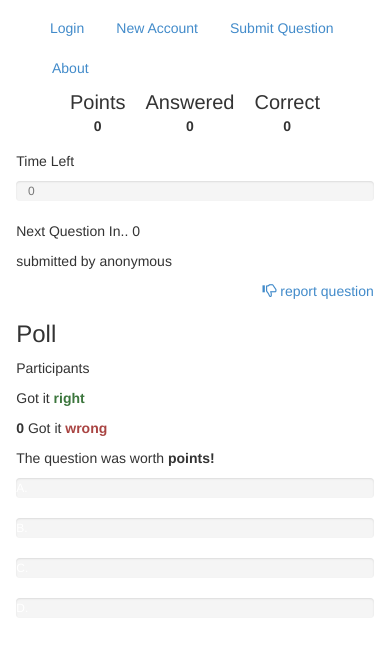
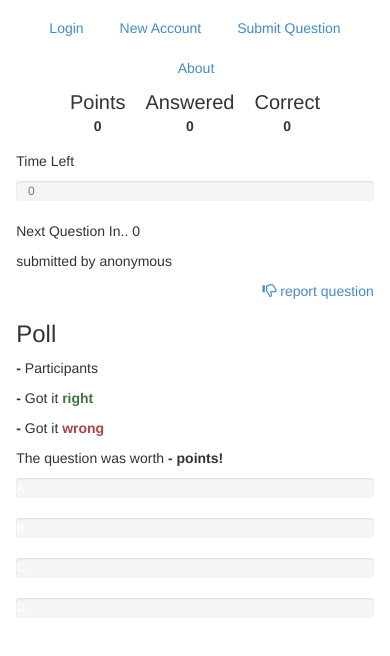
Before and after one commit to agustingarcia210988/QuizWithMe, a website: page index.html in a window 390 px wide. Shown: the part 62-718 px from the top of the page. Drawn offline with nearby package versions, Linux system fonts and the light colour scheme; some packages are replaced by stand-ins of ours; no server answers.

Commit message:
fixed mobile view top header bar, added .gitignore file, fixed some pending poll statuses

```diff
--- a/index.html
+++ b/index.html
@@ -84,10 +84,16 @@
     	<div class="row">
     	<h3 class="col-xs-12 col-md-6 col-md-offset-6">Poll</h3>
     		<div class="col-xs-12 col-md-6">
-		    	<p><strong>{{questionCtrl.answerReport.numGuesses}}</strong> Participants</p>
-		    	<p><strong>{{questionCtrl.answerReport.numCorrect}}</strong> Got it <span class="text-success"><b>right</b></span></p>
-		    	<p><strong>{{questionCtrl.answerReport.numGuesses - questionCtrl.answerReport.numCorrect}}</strong> Got it <span class="text-danger"><b>wrong</b></span></p>
-		    	<p>The question was worth <strong>{{questionCtrl.answerReport.pointValue}} points!</strong></p>
+		    	<p><strong><span ng-show="!questionCtrl.answerReport.numGuesses">-</span>
+                    <span ng-show="questionCtrl.answerReport.numGuesses">{{questionCtrl.answerReport.numGuesses}}</span>
+                    </strong> Participants</p>
+		    	<p><strong>
+                    <span ng-show="!questionCtrl.answerReport.numCorrect">-</span>
+                    <span ng-show="questionCtrl.answerReport.numCorrect">{{questionCtrl.answerReport.numCorrect}}</span></strong> Got it <span class="text-success"><b>right</b></span></p>
+		    	<p><strong>
+                    <span ng-show="!(questionCtrl.answerReport.numGuesses - questionCtrl.answerReport.numCorrect)">-</span>
+                    <span ng-show="questionCtrl.answerReport.numGuesses - questionCtrl.answerReport.numCorrect">{{questionCtrl.answerReport.numGuesses - questionCtrl.answerReport.numCorrect}}</span></strong> Got it <span class="text-danger"><b>wrong</b></span></p>
+		    	<p>The question was worth <strong><span ng-show="!questionCtrl.answerReport.pointValue">-</span><span ng-show="questionCtrl.answerReport.pointValue">{{questionCtrl.answerReport.pointValue}}</span> points!</strong></p>
     		</div>
     		<div class="col-xs-12 col-md-6">
 				<div class="progress">
--- a/public/css/main.css
+++ b/public/css/main.css
@@ -28,7 +28,7 @@ button:focus{
 }
 
 ul.center-block.nav.nav-pills {
-	width: 420px;
+	text-align: center;
 }
 
 .stats p {
@@ -60,7 +60,12 @@ and (max-width : 480px) {
 		margin:4px 0px;
 	}
 	ul.center-block.nav.nav-pills{
-		width:320px;
+		/* width:320px; */
+		text-align: center;
+	}
+	ul.nav li {
+	    display: inline-block;
+	    float: none !important;
 	}
 }
 
```
Also changed, not shown: 1 other file.
